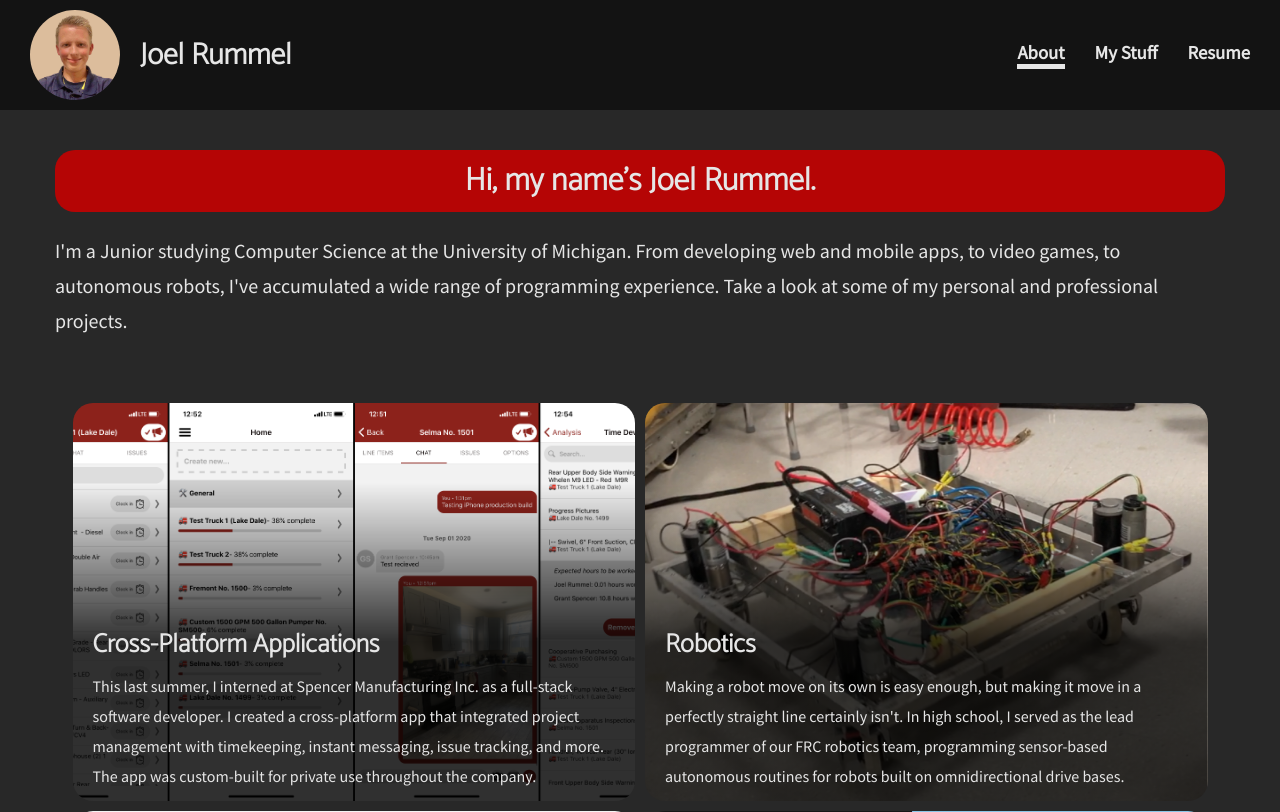
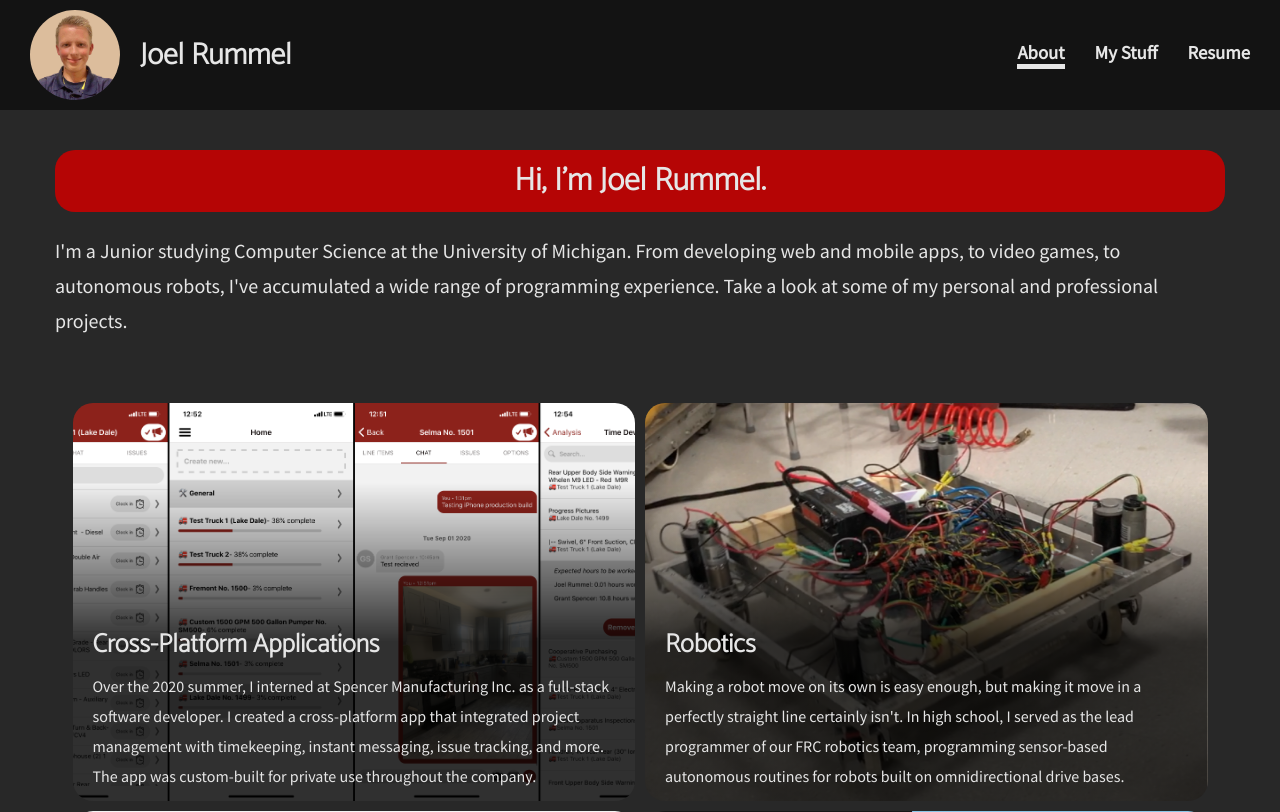
Before and after one commit to JoelRummel/joelrummel.net, a PHP site: page / in a window 1280 px wide. Shown: the top 812 px of the page. Run offline with PHP 8.4, Linux system fonts and the light colour scheme.

Commit message:
Reworded a few things

```diff
--- a/index.php
+++ b/index.php
@@ -1,7 +1,7 @@
 <?php require_once("init.php"); ?>
 
 <div id="LandingHeader">
-	<h1>Hi, my name's Joel Rummel.</h1>
+	<h1>Hi, I'm Joel Rummel.</h1>
 	<p>I'm a Junior studying Computer Science at the University of Michigan. From developing web and mobile apps, to video games,
 		to autonomous robots, I've accumulated a wide range of programming experience. Take a look at some of my personal
 		and professional projects.</p>
@@ -9,7 +9,7 @@
 <div id="FourSquares">
 	<a href="fullstackapps.php" class="Square" id="FullStackAppsSquare">
 		<h2 class="SquareHeader">Cross-Platform Applications</h2>
-		<p class="SquareBody">This last summer, I interned at Spencer Manufacturing Inc. as a full-stack software
+		<p class="SquareBody">Over the 2020 summer, I interned at Spencer Manufacturing Inc. as a full-stack software
 			developer. I created a cross-platform app that integrated project management with timekeeping, instant
 			messaging, issue tracking, and more. The app was custom-built for private use throughout the company.</p>
 	</a>
```
